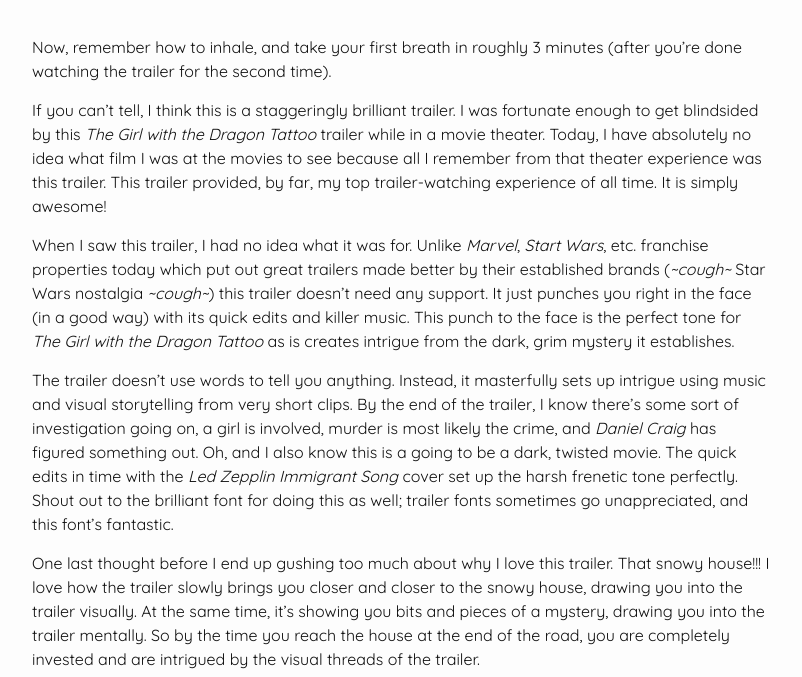
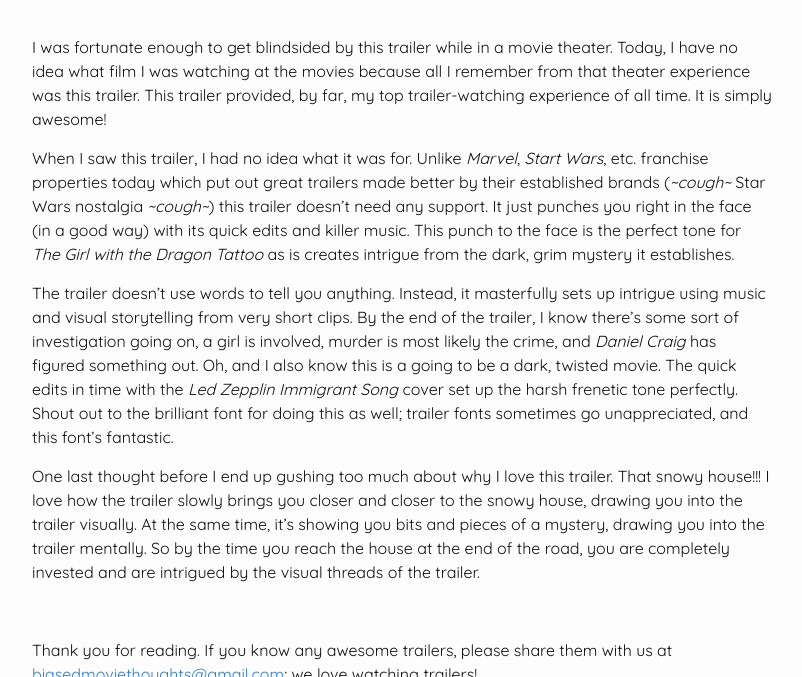
Before and after one commit to ncskier/film_blog, a Jekyll site: the page built from _posts/2017-07-04-trailer-tuesdays-the-girl-with-the-dragon-tattoo.md, in a window 1280 px wide and 900 px high, scrolled down 531 px, cut to the strip 223-900 px from the top of the window. Shown: the whole strip, without its empty margins (238-1040 px from the left). Built offline with Jekyll 4.4.1, drawn with Linux system fonts in a browser that asks for light colours.

Commit message:
update trailer post

```diff
--- a/_posts/2017-07-04-trailer-tuesdays-the-girl-with-the-dragon-tattoo.md
+++ b/_posts/2017-07-04-trailer-tuesdays-the-girl-with-the-dragon-tattoo.md
@@ -23,9 +23,9 @@
 
 <br>
 
-Now, remember how to inhale, and take your first breath in roughly 3 minutes (after you're done watching the trailer for the second time).
+<!-- Now, remember how to inhale, and take your first breath in roughly 3 minutes (after you're done watching the trailer for the second time). -->
 
-If you can't tell, I think this is a staggeringly brilliant trailer. I was fortunate enough to get blindsided by this _The Girl with the Dragon Tattoo_ trailer while in a movie theater. Today, I have absolutely no idea what film I was at the movies to see because all I remember from that theater experience was this trailer. This trailer provided, by far, my top trailer-watching experience of all time. It is simply awesome!
+I was fortunate enough to get blindsided by this trailer while in a movie theater. Today, I have no idea what film I was watching at the movies because all I remember from that theater experience was this trailer. This trailer provided, by far, my top trailer-watching experience of all time. It is simply awesome!
 
 When I saw this trailer, I had no idea what it was for. Unlike _Marvel_, _Start Wars_, etc. franchise properties today which put out great trailers made better by their established brands (_~cough~_ Star Wars nostalgia _~cough~_) this trailer doesn't need any support. It just punches you right in the face (in a good way) with its quick edits and killer music. This punch to the face is the perfect tone for _The Girl with the Dragon Tattoo_ as is creates intrigue from the dark, grim mystery it establishes.
 
```
